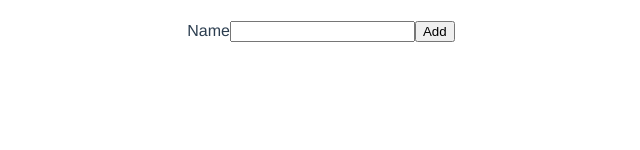
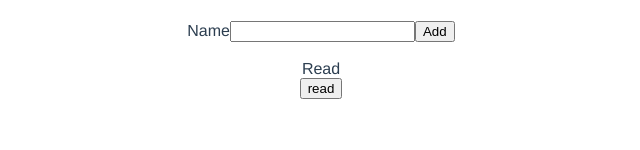
Before and after one commit to YueChuCheng/finalproject_test, a Vue app: page /about in a window 1280 px wide. Shown: the part 145-295 px from the top of the page, without its empty margins (319-959 px from the left). Built offline with nearby package versions, Linux system fonts and the light colour scheme.

Commit message:
read data

```diff
--- a/src/views/About.vue
+++ b/src/views/About.vue
@@ -2,35 +2,49 @@
   <div class="about">
     <h1>This is an about page</h1>
     <form name="form_name" id="form_name">
-      <label >Name</label>
-      <input type="text" name="name" />
+      <label>Name</label>
+      <input type="text" name="name">
       <button @click="set()">Add</button>
-      </form>
+    </form>
+    <br>
+
+    <label>Read</label>
+    <br>
+    <button @click="read()">read</button>
   </div>
-
 </template>
-<script >
-import {namesRef} from '../firebase';
-import '../firebase'
-export default {
-  methods:{
-
-    set(){
-      var form = document.getElementById("form_name");
-      var user = firebase.auth().currentUser;
-      user.providerData.forEach(function (profile) {
-      firebase.database().ref('users/' + profile.uid).set({
-      username: form.name.value,
-
-        });
-      });
 
 
+
+<script >
+import { namesRef } from "../firebase";
+import "../firebase";
+export default {
+  methods: {
+    set() {
+      var form = document.getElementById("form_name");
+      var user = firebase.auth().currentUser.uid;
+      firebase
+        .database()
+        .ref("users/" + user)
+        .set({
+          username: form.name.value
+        });
+    },
+
+    read() {
+      var user = firebase.auth().currentUser.uid;
+
+      return firebase
+        .database()
+        .ref("/users/" + user)
+        .once("value")
+        .then(function(snapshot) {
+          var username =
+            (snapshot.val() && snapshot.val().username) || "Anonymous";
+          console.log(username);
+        });
     }
-
-
   }
-
-
-}
+};
 </script>
```
